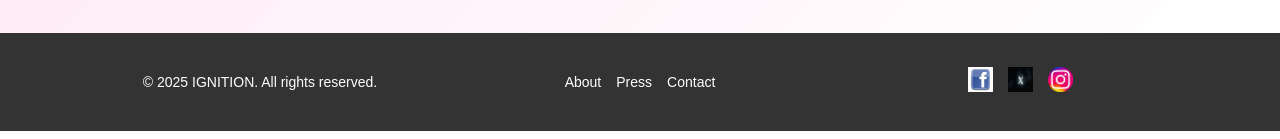
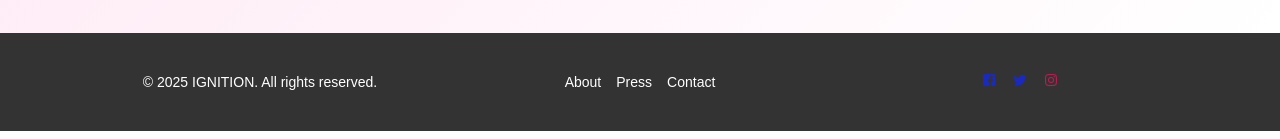
Before and after one commit to shambhuraj0007/project, a plain HTML site: page hackathon/index.html in a window 1280 px wide. Shown: the part 661-800 px from the top of the page. Drawn offline with nearby package versions, Linux system fonts and the light colour scheme.

Commit message:
Update index.html
logos has been updated

```diff
--- a/hackathon/index.html
+++ b/hackathon/index.html
@@ -5,6 +5,7 @@
   <meta name="viewport" content="width=device-width, initial-scale=1.0">
   <title>IGNITION</title>
   <link rel="stylesheet" href="style.css">
+  <link href='https://unpkg.com/boxicons@2.1.4/css/boxicons.min.css' rel='stylesheet'>
 </head>
 <body>
   <header>
@@ -45,9 +46,9 @@
         <li><a href="#">Contact</a></li>
       </ul>
       <div class="social-media">
-        <a href="#"><img src="images/facebook.jpg" alt="Facebook" height: 25px width: 25px  /></a>
-        <a href="#"><img src="images/twitter.jpg" alt="Twitter" height: 25px  width: 25px /></a>
-        <a href="#"><img src="images/insta.png" alt="Instagram" height: 25px  width: 25px /></a>
+        <a href="#"><i class='bx bxl-facebook-square bx-tada' style='color:#1a2ac0' ></i></box-icon></a>
+        <a href="#"><i class='bx bxl-twitter bx-tada' style='color:#1a2ac0' ></i></a>
+        <a href="#"><i class='bx bxl-instagram bx-tada' style='color:#c01a54' ></i></a>
       </div>
     </div>
   </footer>
```
